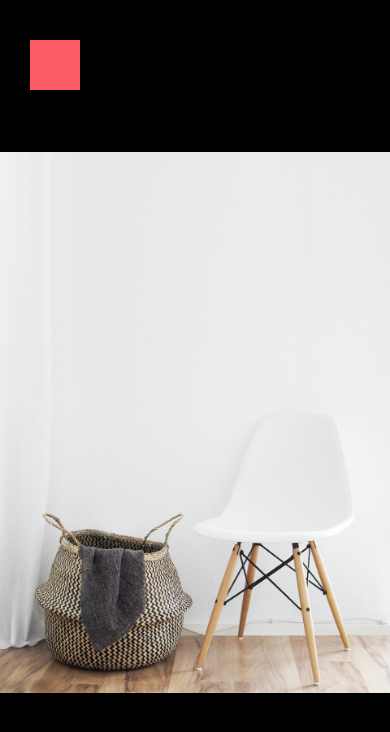
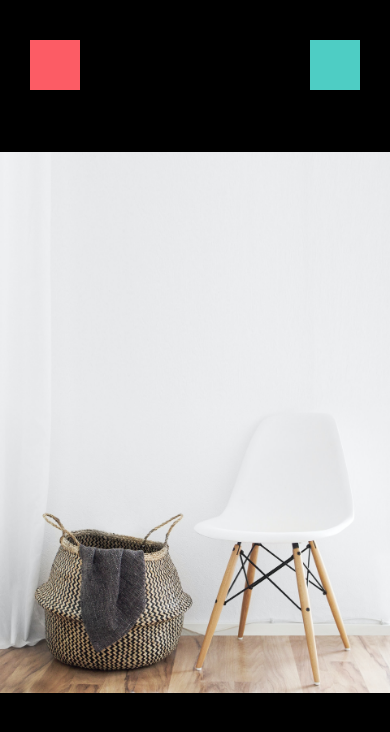
Before and after one commit to michaeldegori/done-with-it, a React Native app: screen / in a window 390 px wide. Shown: the top 732 px of the page. Built offline with nearby package versions, Linux system fonts and the light colour scheme.

Commit message:
delete button;

```diff
--- a/app/screens/ViewImageScreen.js
+++ b/app/screens/ViewImageScreen.js
@@ -5,6 +5,7 @@ const ViewImageScreen = () => {
   return (
     <View style={styles.container}>
       <View style={styles.closeIcon}></View>
+      <View style={styles.deleteIcon}></View>
       <Image
         resizeMode="contain"
         style={styles.image}
@@ -27,6 +28,14 @@ const styles = StyleSheet.create({
     backgroundColor: '#000',
     flex: 1,
   },
+  deleteIcon: {
+    width: 50,
+    height: 50,
+    backgroundColor: '#4ecdc4',
+    position: 'absolute',
+    top: 40,
+    right: 30,
+  },
   image: {
     width: '100%',
     height: '100%',
```
